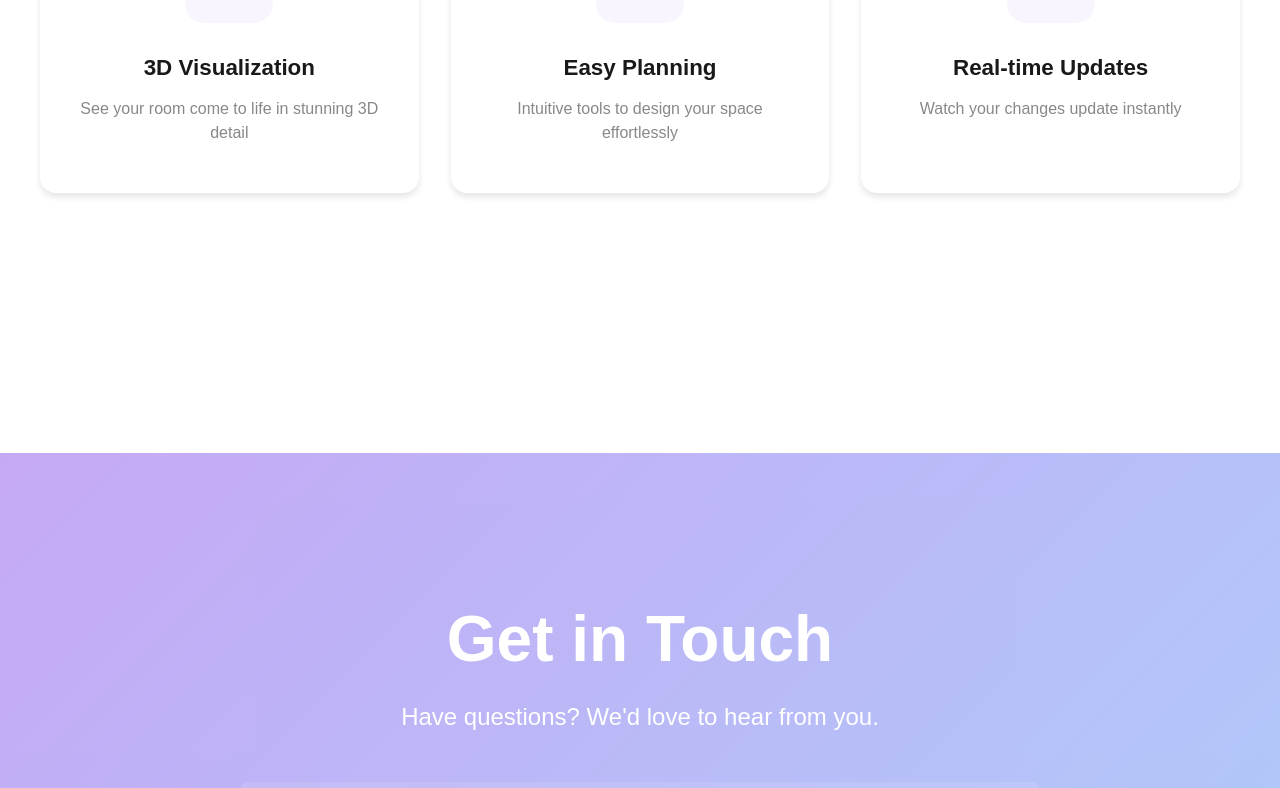
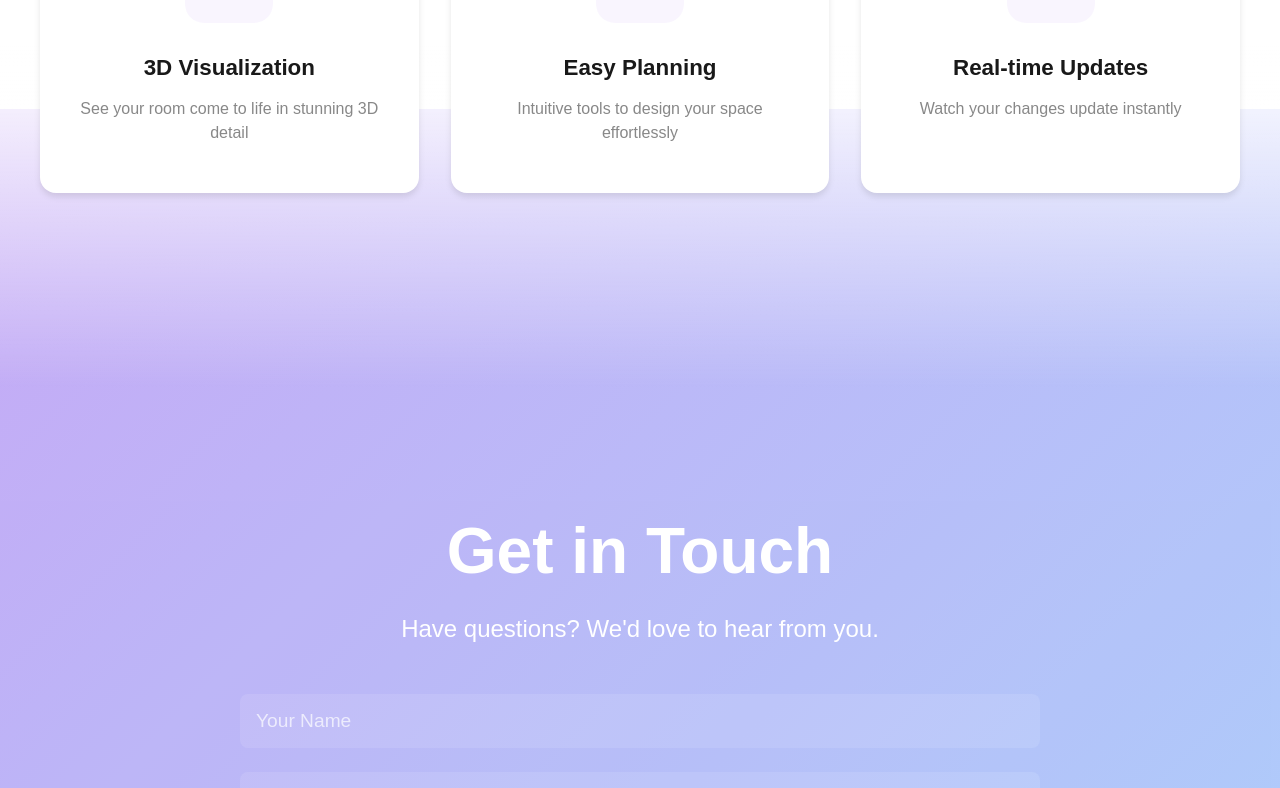
Before and after one commit to conwys/dreamlab-client, an Angular app: page / in a window 1280 px wide. Shown: the part 1532-2320 px from the top of the page. Built offline with nearby package versions, Linux system fonts and the light colour scheme.

Commit message:
Fix broken styling for contact area

```diff
--- a/src/app/features/home-page/home-page.component.scss
+++ b/src/app/features/home-page/home-page.component.scss
@@ -154,9 +154,15 @@
 }
 
 .about-section {
-  background: colours.$white;
+  position: relative;
   margin-top: 4rem;
   text-align: center;
+  background: linear-gradient(to bottom,
+    colours.$white 0%,
+    colours.$white 60%,
+    transparent 100%
+  );
+  z-index: 2;
 
   .section-content {
     max-width: 1200px;
@@ -231,14 +237,24 @@
 .contact-section {
   background: linear-gradient(135deg, colours.$lilac 0%, colours.$sky-blue 100%);
   color: colours.$white;
-  margin-top: 4rem;
+  margin-top: -35vh;
+  position: relative;
+  z-index: 1;
   opacity: 0.88;
 
+  &::before {
+    display: none;
+  }
+
   .section-content {
+    position: relative;
+    z-index: 2;
     max-width: 800px;
     margin: 0 auto;
-    padding: 4rem 2rem;
-    text-align: center;    h1 {
+    padding: 20rem 2rem 4rem 2rem;
+    text-align: center;
+
+    h1 {
       @include globals.section-heading(colours.$white);
     }
 
@@ -248,6 +264,8 @@
   }
 
   .contact-form {
+    position: relative;
+    z-index: 2;
     display: flex;
     flex-direction: column;
     gap: 1.5rem;
```
